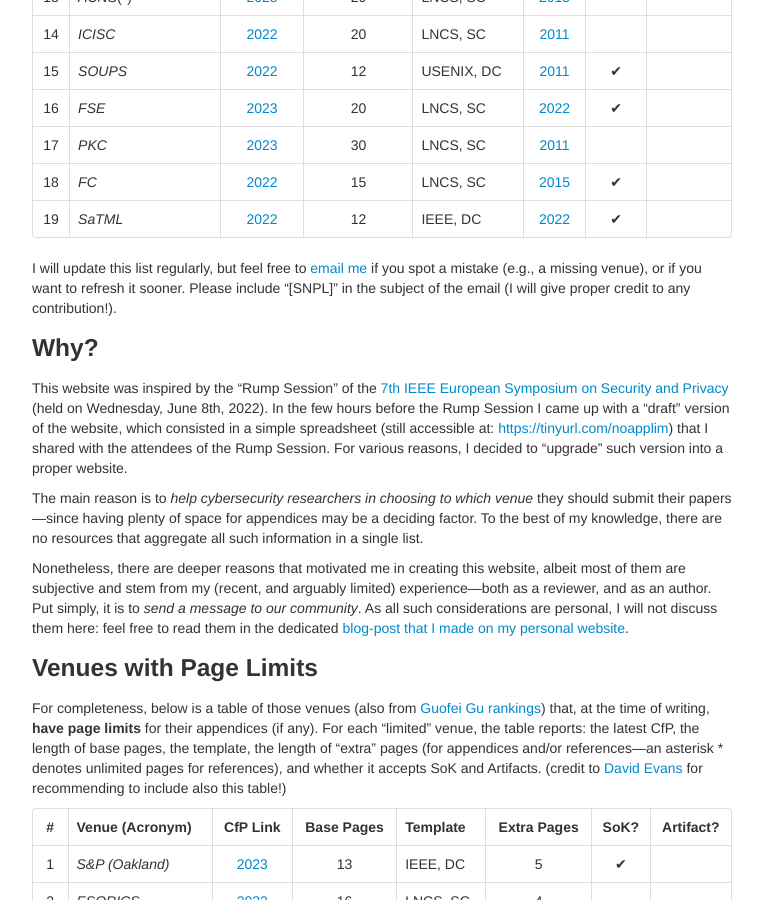
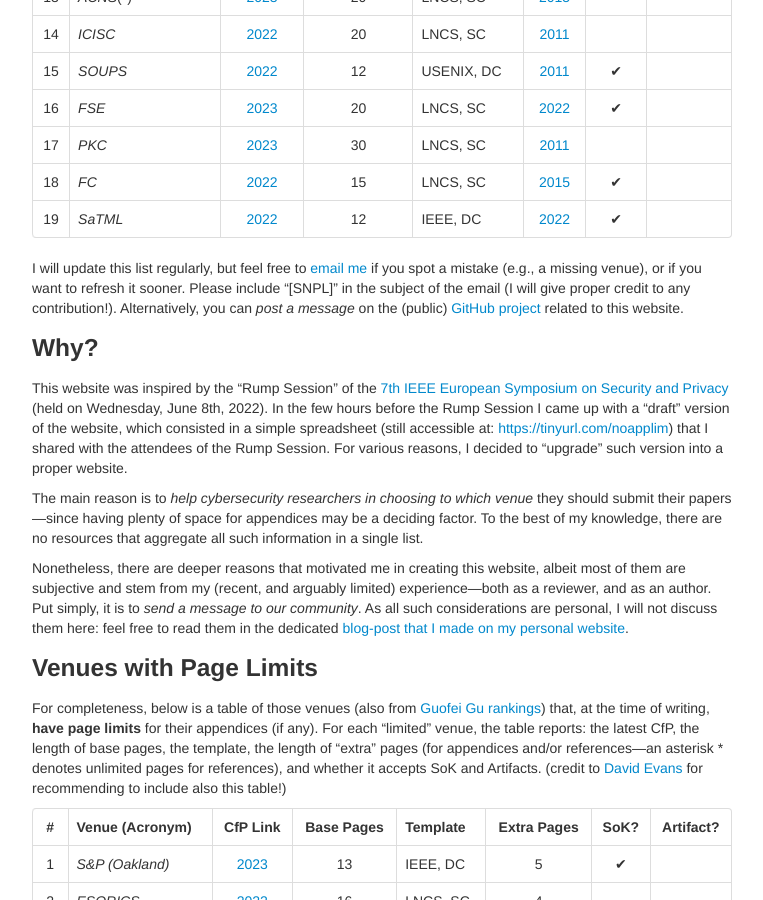
Before and after one commit to secnopagelim/secnopagelim.github.io, a Jekyll site: the page built from index.md, in a window 1280 px wide and 900 px high, scrolled down 1135 px. Shown: the whole window, without its empty margins (258-1021 px from the left). Built offline with Jekyll 4.4.1, drawn with Linux system fonts in a browser that asks for light colours.

Commit message:
github discussion link

```diff
--- a/index.md
+++ b/index.md
@@ -23,7 +23,7 @@ The list is provided in the table below. For each conference that has "unlimited
 
 {% include_relative pages/tables/short_unlimited.md %}
 
-I will update this list regularly, but feel free to [email me](mailto:giovanni.apruzzese@uni.li) if you spot a mistake (e.g., a missing venue), or if you want to refresh it sooner. Please include "[SNPL]" in the subject of the email (I will give proper credit to any contribution!).
+I will update this list regularly, but feel free to [email me](mailto:giovanni.apruzzese@uni.li) if you spot a mistake (e.g., a missing venue), or if you want to refresh it sooner. Please include "[SNPL]" in the subject of the email (I will give proper credit to any contribution!). Alternatively, you can _post a message_ on the (public) [GitHub project](https://github.com/secnopagelim/secnopagelim.github.io/discussions) related to this website.
 
 
 ### Why?
```
